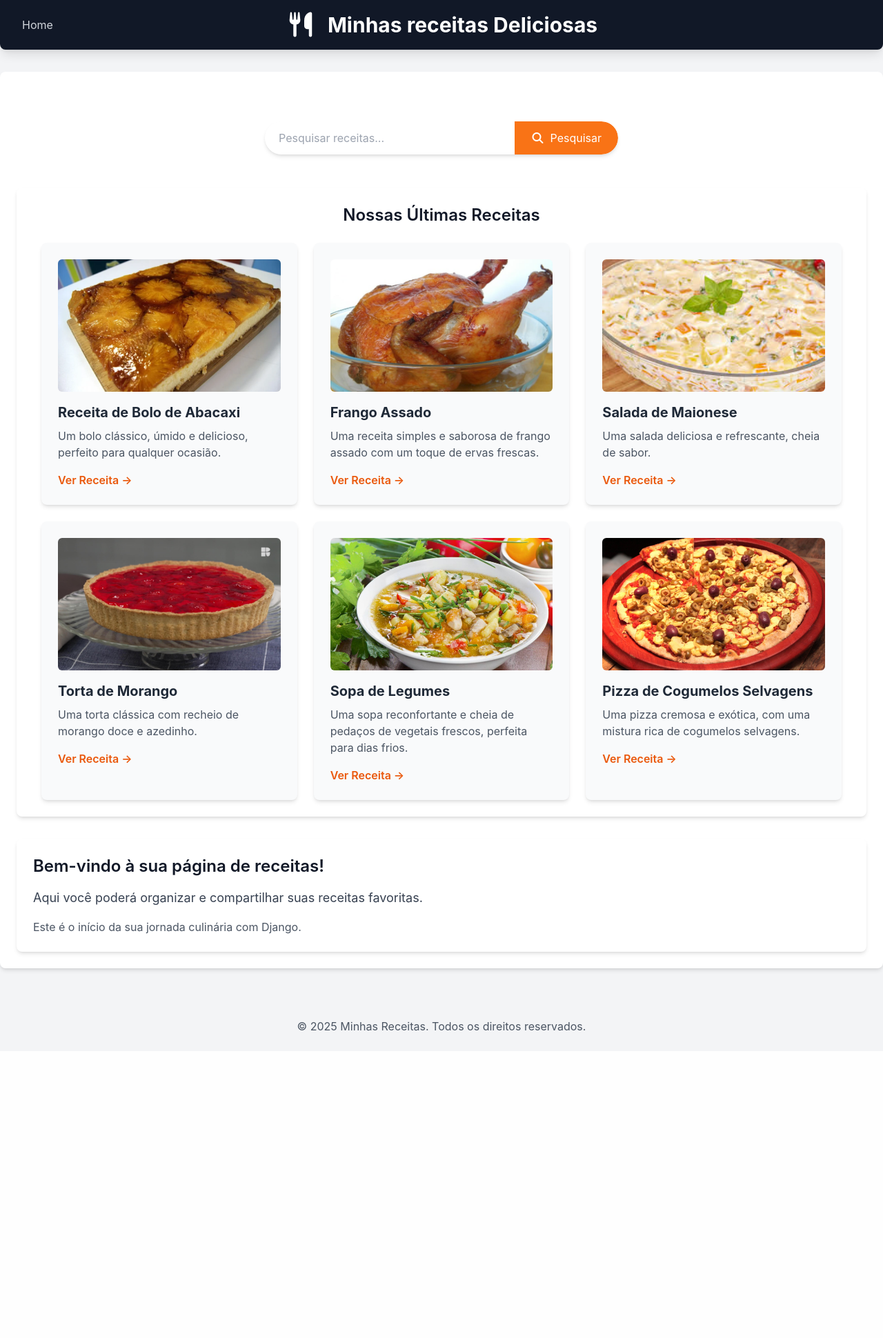
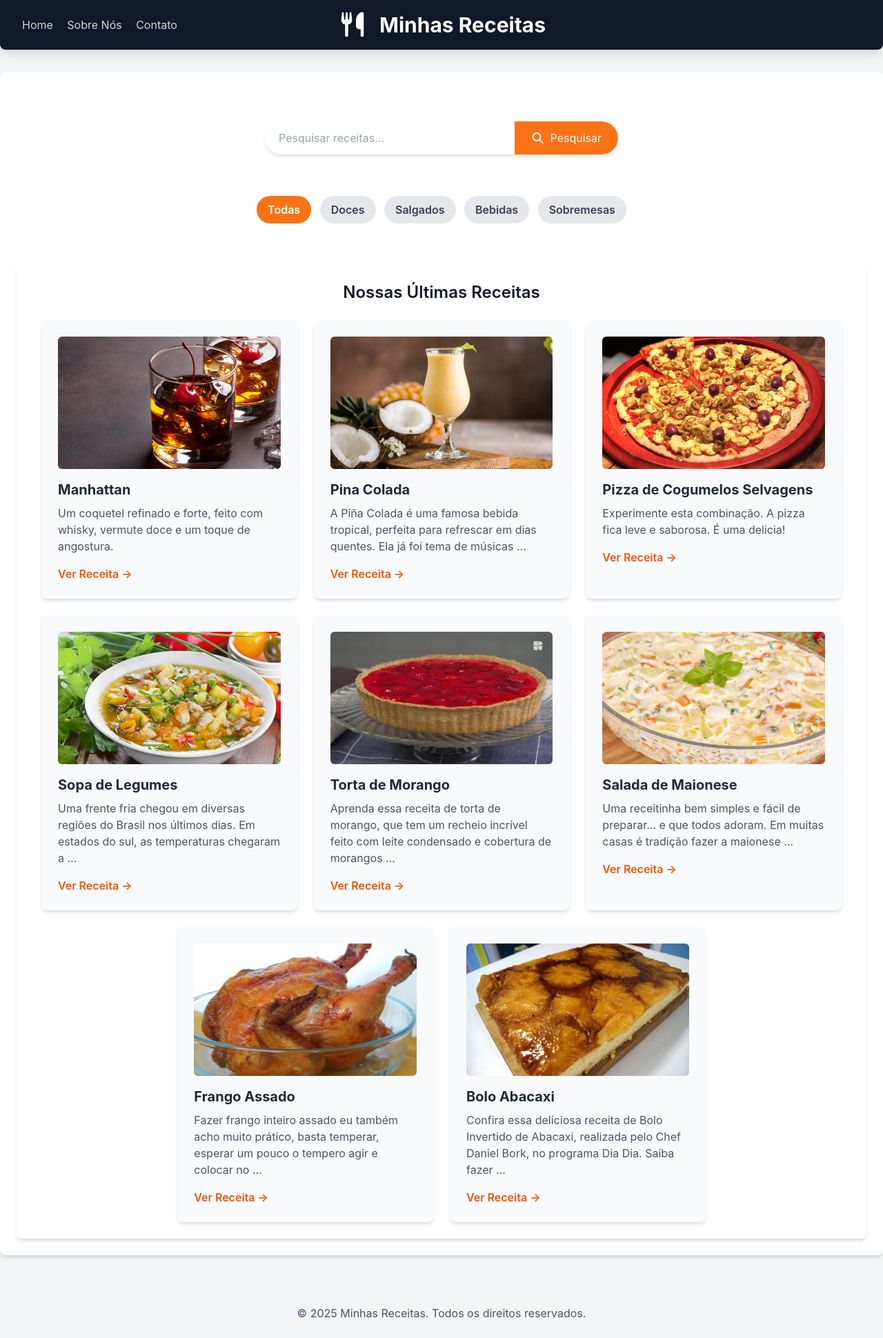
Before and after one commit to gabriel-wav/Projeto-2-django, a Django app: page / in a window 1280 px wide. Shown: the whole page at 69% size. Before the commit the page ends 1495 px from the top, so only its background shows below. Run offline with Django 5.2, Linux system fonts and the light colour scheme; data comes from the database, SQL or seed files in the repository; both versions use the stored data as it was after the commit; some libraries are stand-ins or nearby versions.

Commit message:
corrigir pagina formulario

```diff
--- a/projeto/settings.py
+++ b/projeto/settings.py
@@ -122,3 +122,8 @@ STATICFILES_DIRS = [
 # Media files (uploads)
 MEDIA_URL = '/media/'
 MEDIA_ROOT = BASE_DIR / 'media'
+
+# Default primary key field type
+DEFAULT_AUTO_FIELD = 'django.db.models.BigAutoField'
+EMAIL_BACKEND = 'django.core.mail.backends.filebased.EmailBackend'
+EMAIL_FILE_PATH = BASE_DIR / 'emails'
--- a/receitas/templates/base.html
+++ b/receitas/templates/base.html
@@ -21,12 +21,14 @@
                     <div class="text-4xl mr-4">
                         <i class="fas fa-utensils"></i>
                     </div>
-                    <h1 class="text-3xl font-bold">Minhas receitas Deliciosas</h1>
+                    <h1 class="text-3xl font-bold">Minhas Receitas</h1>
                 </div>
             </div>
 
             <nav class="relative z-10">
                 <a href="{% url 'home' %}" class="text-gray-300 hover:text-white mx-2">Home</a>
+                <a href="{% url 'sobre' %}" class="text-gray-300 hover:text-white mx-2">Sobre Nós</a>
+                <a href="{% url 'contato' %}" class="text-gray-300 hover:text-white mx-2">Contato</a>
             </nav>
         </div>
     </header>
@@ -46,3 +48,5 @@
     <footer class="mt-12 p-6 text-center text-gray-600">
         &copy; 2025 Minhas Receitas. Todos os direitos reservados.
     </footer>
+</body>
+</html>
--- a/receitas/templates/receitas/home.html
+++ b/receitas/templates/receitas/home.html
@@ -16,69 +16,38 @@ rounded-r-full transition duration-300 ease-in-out flex items-center justify-cen
     </form>
 </section>
 
+<div class="container mx-auto p-6 mt-4 text-center">
+    <a href="{% url 'home' %}" class="inline-block px-4 py-2 m-1 rounded-full font-semibold
+        {% if not categoria_selecionada %}bg-orange-500 text-white{% else %}bg-gray-200 text-gray-700 hover:bg-orange-400 hover:text-white{% endif %}">
+        Todas
+    </a>
+    {% for valor, nome in categorias %}
+    <a href="?category={{ valor }}" class="inline-block px-4 py-2 m-1 rounded-full font-semibold
+        {% if categoria_selecionada == valor %}bg-orange-500 text-white{% else %}bg-gray-200 text-gray-700 hover:bg-orange-400 hover:text-white{% endif %}">
+        {{ nome }}
+    </a>
+    {% endfor %}
+</div>
+
+
 <div class="container mx-auto p-6 mt-8 bg-white rounded-lg shadow-md">
     <h2 class="text-2xl font-semibold mb-6 text-center">Nossas Últimas Receitas</h2>
 
     <div class="flex flex-wrap justify-center gap-6">
+        {% for receita in receitas %}
         <div class="w-full sm:w-[calc(50%-1.5rem)] lg:w-[calc(33.333%-1.5rem)] bg-gray-50 p-6 rounded-lg shadow-md hover:shadow-lg transition-shadow duration-300 ease-in-out">
-            <img src="{% static 'receitas/img/bolo_abacaxi.jpg' %}" alt="Bolo de Abacaxi"
+            {% if receita.image %}
+            <img src="{{ receita.image.url }}" alt="{{ receita.title }}"
                 class="w-full h-48 object-cover rounded-md mb-4">
-            <h3 class="text-xl font-bold mb-2 text-gray-800">Receita de Bolo de Abacaxi</h3>
-            <p class="text-gray-600 mb-4">Um bolo clássico, úmido e delicioso, perfeito para qualquer ocasião.</p>
-            <a href="{% url 'receita_detail' id=1 %}"
+            {% endif %}
+            <h3 class="text-xl font-bold mb-2 text-gray-800">{{ receita.title }}</h3>
+            <p class="text-gray-600 mb-4">{{ receita.description|truncatewords:20 }}</p>
+            <a href="{% url 'receita_detail' id=receita.id %}"
                 class="text-orange-600 hover:text-orange-800 font-semibold">Ver Receita &rarr;</a>
         </div>
-
-        <div class="w-full sm:w-[calc(50%-1.5rem)] lg:w-[calc(33.333%-1.5rem)] bg-gray-50 p-6 rounded-lg shadow-md hover:shadow-lg transition-shadow duration-300 ease-in-out">
-            <img src="{% static 'receitas/img/frango_assado.jpg' %}" alt="Frango Assado"
-                class="w-full h-48 object-cover rounded-md mb-4">
-            <h3 class="text-xl font-bold mb-2 text-gray-800">Frango Assado</h3>
-            <p class="text-gray-600 mb-4">Uma receita simples e saborosa de frango assado com um toque de ervas frescas.</p>
-            <a href="{% url 'receita_detail' id=2 %}"
-                class="text-orange-600 hover:text-orange-800 font-semibold">Ver Receita &rarr;</a>
-        </div>
-
-        <div class="w-full sm:w-[calc(50%-1.5rem)] lg:w-[calc(33.333%-1.5rem)] bg-gray-50 p-6 rounded-lg shadow-md hover:shadow-lg transition-shadow duration-300 ease-in-out">
-            <img src="{% static 'receitas/img/salada_maionese.jpg' %}" alt="Salada de Maionese"
-                class="w-full h-48 object-cover rounded-md mb-4">
-            <h3 class="text-xl font-bold mb-2 text-gray-800">Salada de Maionese</h3>
-            <p class="text-gray-600 mb-4">Uma salada deliciosa e refrescante, cheia de sabor.</p>
-            <a href="{% url 'receita_detail' id=3 %}"
-                class="text-orange-600 hover:text-orange-800 font-semibold">Ver Receita &rarr;</a>
-        </div>
-
-        <div class="w-full sm:w-[calc(50%-1.5rem)] lg:w-[calc(33.333%-1.5rem)] bg-gray-50 p-6 rounded-lg shadow-md hover:shadow-lg transition-shadow duration-300 ease-in-out">
-            <img src="{% static 'receitas/img/torta-de-morango.jpg' %}" alt="Torta de Morango"
-                class="w-full h-48 object-cover rounded-md mb-4">
-            <h3 class="text-xl font-bold mb-2 text-gray-800">Torta de Morango</h3>
-            <p class="text-gray-600 mb-4">Uma torta clássica com recheio de morango doce e azedinho.</p>
-            <a href="{% url 'receita_detail' id=4 %}"
-                class="text-orange-600 hover:text-orange-800 font-semibold">Ver Receita &rarr;</a>
-        </div>
-
-        <div class="w-full sm:w-[calc(50%-1.5rem)] lg:w-[calc(33.333%-1.5rem)] bg-gray-50 p-6 rounded-lg shadow-md hover:shadow-lg transition-shadow duration-300 ease-in-out">
-            <img src="{% static 'receitas/img/sopa-de-frango-com-legumes.jpg' %}" alt="Sopa de Legumes"
-                class="w-full h-48 object-cover rounded-md mb-4">
-            <h3 class="text-xl font-bold mb-2 text-gray-800">Sopa de Legumes</h3>
-            <p class="text-gray-600 mb-4">Uma sopa reconfortante e cheia de pedaços de vegetais frescos, perfeita para dias frios.</p>
-            <a href="{% url 'receita_detail' id=5 %}"
-                class="text-orange-600 hover:text-orange-800 font-semibold">Ver Receita &rarr;</a>
-        </div>
-
-        <div class="w-full sm:w-[calc(50%-1.5rem)] lg:w-[calc(33.333%-1.5rem)] bg-gray-50 p-6 rounded-lg shadow-md hover:shadow-lg transition-shadow duration-300 ease-in-out">
-            <img src="{% static 'receitas/img/pizza_champignon.jpg' %}" alt="Pizza de Cogumelos"
-                class="w-full h-48 object-cover rounded-md mb-4">
-            <h3 class="text-xl font-bold mb-2 text-gray-800">Pizza de Cogumelos Selvagens</h3>
-            <p class="text-gray-600 mb-4">Uma pizza cremosa e exótica, com uma mistura rica de cogumelos selvagens.</p>
-            <a href="{% url 'receita_detail' id=6 %}"
-                class="text-orange-600 hover:text-orange-800 font-semibold">Ver Receita &rarr;</a>
-        </div>
+        {% empty %}
+        <p class="text-center text-gray-500">Nenhuma receita encontrada nesta categoria.</p>
+        {% endfor %}
     </div>
 </div>
-
-<div class="container mx-auto p-6 mt-8 bg-white rounded-lg shadow-md">
-    <h2 class="text-2xl font-semibold mb-4">Bem-vindo à sua página de receitas!</h2>
-    <p class="text-lg text-gray-700">Aqui você poderá organizar e compartilhar suas receitas favoritas.</p>
-    <p class="mt-4 text-gray-600">Este é o início da sua jornada culinária com Django.</p>
-</div>
 {% endblock %}
--- a/receitas/urls.py
+++ b/receitas/urls.py
@@ -5,4 +5,7 @@ urlpatterns = [
     path('', views.home, name='home'),
     path('<int:id>', views.receita_detail, name='receita_detail'),
     path('pesquisar/', views.pesquisar_receitas, name='pesquisar_receitas'),
+    path('sobre/', views.sobre_nos, name='sobre'),
+    path('contato/', views.contato, name='contato'),
+    path('sucesso/', views.sucesso, name='sucesso'),
 ]
--- a/receitas/views.py
+++ b/receitas/views.py
@@ -1,33 +1,151 @@
 # receitas/views.py
-from django.shortcuts import render, get_object_or_404
+
+# from django.shortcuts import render, get_object_or_404
+# from .models import Receita
+# from django.db.models import Q
+
+from django.shortcuts import render, get_object_or_404, redirect
+from django.urls import reverse
+from django.core.mail import send_mail
 from .models import Receita
-from django.db.models import Q
+from .forms import ContatoForm
+
 
 def home(request):
-    # Pega todas as receitas
-    receitas = Receita.objects.all()
+    # Pega o parâmetro de categoria da URL (ex: /?category=doces)
+    categoria_query = request.GET.get("category")
 
-    # Envia o dicionário {'receitas': receitas} para o template
-    return render(request, 'receitas/home.html', {'receitas': receitas})
+    # Começa com todas as receitas, ordenadas pelas mais recentes
+    receitas = Receita.objects.all().order_by("-created_at")
+
+    # Se uma categoria foi especificada na URL, filtra as receitas
+    if categoria_query:
+        receitas = receitas.filter(categoria=categoria_query)
+
+    # Pega a lista de categorias do seu modelo para exibir os botões no template
+    categorias = Receita.CATEGORIAS
+
+    # Envia os dados para o template
+    context = {
+        "receitas": receitas,
+        "categorias": categorias,
+        "categoria_selecionada": categoria_query  # Adicione esta linha
+    }
+
+    return render(request, "receitas/home.html", context)
+
 
 def receita_detail(request, id):
     # Busca a receita pelo ID ou retorna um erro 404
     receita = get_object_or_404(Receita, pk=id)
-    return render(request, 'receitas/receita_detail.html', {'receita': receita})
+    return render(request, "receitas/receita_detail.html", {"receita": receita})
+
 
 def pesquisar_receitas(request):
-    query = request.GET.get('q', '')
+    query = request.GET.get("q", "")
     resultados = []
 
     if query:
         # Busca por título, descrição ou ingredientes
         resultados = Receita.objects.filter(
-            Q(title__icontains=query) |
-            Q(description__icontains=query) |
-            Q(ingredients__icontains=query)
+            Q(title__icontains=query)
+            | Q(description__icontains=query)
+            | Q(ingredients__icontains=query)
         )
 
-    return render(request, 'receitas/pesquisar_receitas.html', {
-        'resultados': resultados,
-        'query': query
-    })
+    return render(
+        request,
+        "receitas/pesquisar_receitas.html",
+        {"resultados": resultados, "query": query},
+    )
+
+    # VIEW PARA A PÁGINA "SOBRE NÓS"
+
+
+def sobre_nos(request):
+    """
+    Renderiza a página 'Sobre Nós'.
+    """
+    categorias = Receita.objects.values_list("categoria", flat=True).distinct()
+    return render(request, "receitas/sobre_nos.html", {"categorias": categorias})
+
+
+# # VIEW PARA A PÁGINA DE CONTATO (ainda depende de forms.py)
+# def contato(request):
+#     """
+#     Lida com a exibição e o processamento do formulário de contato.
+#     """
+#     categorias = Receita.objects.values_list("categoria", flat=True).distinct()
+
+#     if request.method == "POST":
+#         # Se o formulário foi enviado, preenche o form com os dados
+#         form = ContatoForm(request.POST)
+#         if form.is_valid():
+#             # Se os dados são válidos, extrai as informações
+#             nome = form.cleaned_data["nome"]
+#             email = form.cleaned_data["email"]
+#             mensagem = form.cleaned_data["mensagem"]
+
+#             # Lógica para enviar o email (lembre-se de configurar o email em settings.py)
+#             send_mail(
+#                 subject=f"Mensagem de Contato de {nome}",
+#                 message=f"Nome: {nome}\nEmail: {email}\n\nMensagem:\n{mensagem}",
+#                 from_email=email,  # E-mail do remetente
+#                 recipient_list=[
+#                     "seu_email_de_destino@exemplo.com"
+#                 ],  # Para quem você quer enviar
+#                 fail_silently=False,
+#             )
+#             # Redireciona para uma página de sucesso
+#             return redirect("sucesso")
+#     else:
+#         # Se for a primeira vez na página (GET), cria um formulário vazio
+#         form = ContatoForm()
+
+#     context = {
+#         "form": form,
+#         "categorias": categorias,
+#     }
+#     return render(request, "receitas/contato.html", context)
+
+
+def contato(request):
+    """
+    Lida com a exibição e o processamento do formulário de contato.
+    """
+    categorias = Receita.objects.values_list("categoria", flat=True).distinct()
+
+    if request.method == "POST":
+        form = ContatoForm(request.POST)
+        if form.is_valid():
+            # ... (resto do seu código POST) ...
+            return redirect("sucesso")
+    else:
+        # Se for a primeira vez na página (GET), cria um formulário vazio
+        form = ContatoForm()
+
+        # ---- ADICIONE AS DUAS LINHAS ABAIXO PARA DIAGNÓSTICO ----
+        print("--- DEBUG FORM ---")
+        print(form.as_p())
+        # --------------------------------------------------------
+
+    context = {
+        "form": form,
+        "categorias": categorias,
+    }
+    return render(request, "receitas/contato.html", context)
+
+
+def sucesso(request):
+    """
+    Página de agradecimento após o envio do formulário.
+    """
+    categorias = Receita.objects.values_list("categoria", flat=True).distinct()
+    return render(request, "receitas/sucesso.html", {"categorias": categorias})
+
+
+def sobre(request):
+    return render(request, 'receitas/sobre.html')
+
+def contato(request):
+    return render(request, 'receitas/contato.html')
```
Also changed, not shown: receitas/forms.py (added, +20 -0 lines), receitas/templates/receitas/bebidas.html (added, +37 -0 lines), receitas/templates/receitas/contato.html (added, +46 -0 lines), receitas/templates/receitas/salgado.html (added, +37 -0 lines), receitas/templates/receitas/sobre_nos.html (added, +47 -0 lines), receitas/templates/receitas/sobremesas.html (added, +14 -0 lines), receitas/templates/receitas/sucesso.html (added, +13 -0 lines), db.sqlite3, media/receitas/img/manhattan.jpg (added), media/receitas/img/pina_colada.jpg (added).
